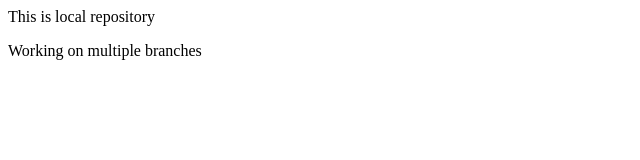
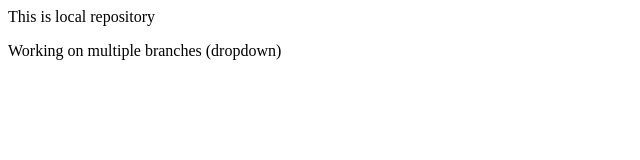
Before and after one commit to AhmedExt57/Local-repository, a plain HTML site: page index.html in a window 1280 px wide. Shown: the full height of the page, 0-640 px from the left. Drawn offline with Linux system fonts and the light colour scheme.

```diff
--- a/index.html
+++ b/index.html
@@ -1,2 +1,2 @@
 <p>This is local repository<p>
-    <p>Working on multiple branches<p></p>
+    <p>Working on multiple branches (dropdown)<p></p>
```
